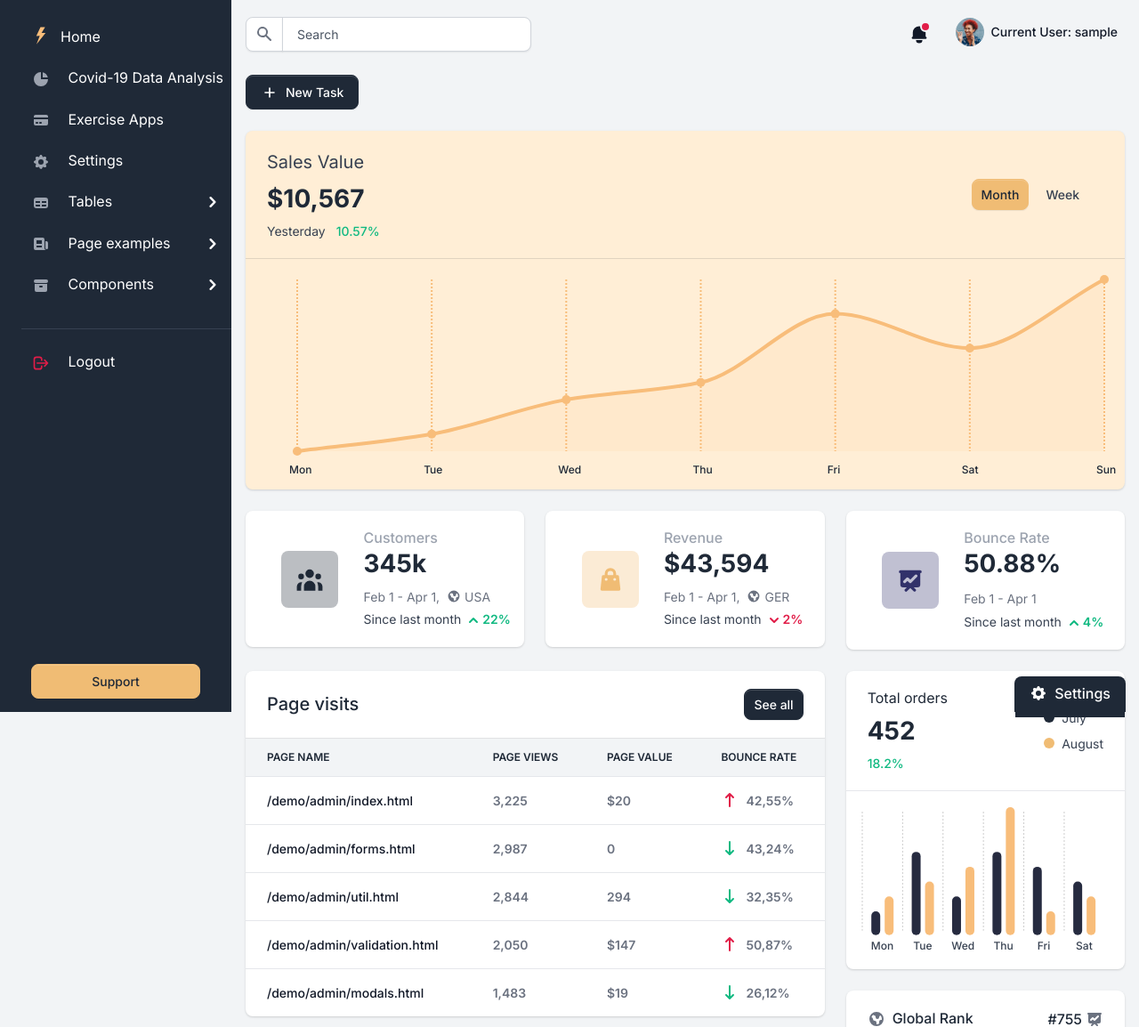
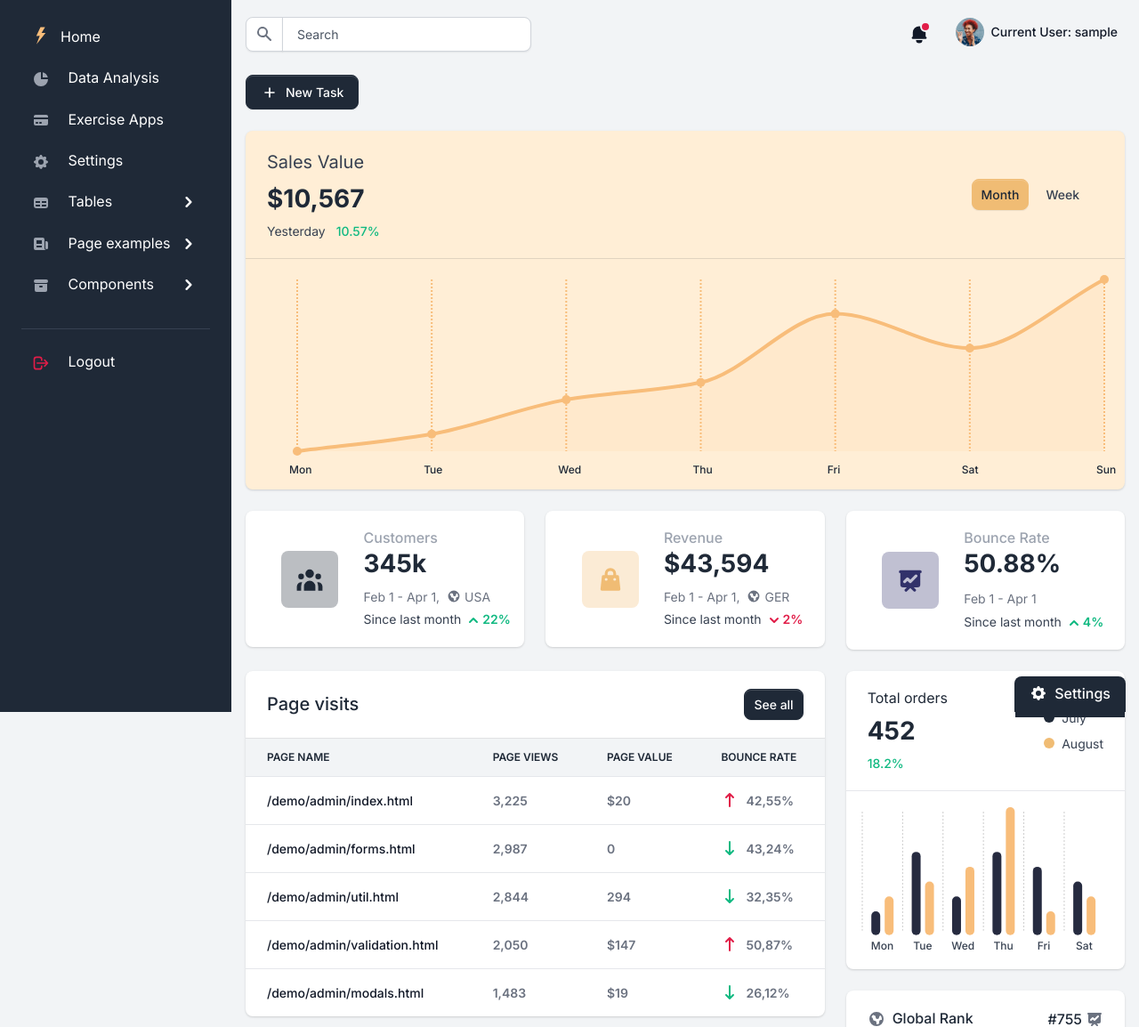
Before and after one commit to KyeongsupChoi/Leafdash, a Django app: page / in a window 1280 px wide. Shown: the top 1154 px of the page at 89% size. Run offline with Django 3.2, Linux system fonts and the light colour scheme; the visitor is signed in with stand-in values (Sample User, id 1); parts of the project's set-up code (start-up, migrations or seed data) failed here and were passed over; some libraries are stand-ins or nearby versions.

Commit message:
Deleted support button

```diff
--- a/apps/templates/includes/sidebar.html
+++ b/apps/templates/includes/sidebar.html
@@ -47,7 +47,7 @@
                   <span class="sidebar-icon">
                     <svg class="icon icon-xs me-2" fill="currentColor" viewBox="0 0 20 20" xmlns="http://www.w3.org/2000/svg"><path d="M2 10a8 8 0 018-8v8h8a8 8 0 11-16 0z"></path><path d="M12 2.252A8.014 8.014 0 0117.748 8H12V2.252z"></path></svg>
                   </span>
-                  <span class="sidebar-text">Covid-19 Data Analysis</span>
+                  <span class="sidebar-text">Data Analysis</span>
                 </a>
               </li>
               <li class="nav-item {% if 'transactions' in segment %} active {% endif %}">
@@ -203,13 +203,6 @@
                 </a>
               </li>
 
-              <li class="nav-item">
-                <a target="_blank"
-                   href="https://appseed.us/support/"
-                   class="btn btn-secondary d-flex align-items-center justify-content-center btn-upgrade-pro">
-                  <span>Support</span>
-                </a>
-              </li>
             </ul>
           </div>
         </nav>
```
